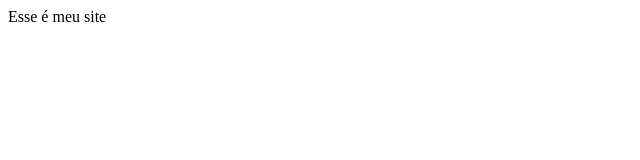
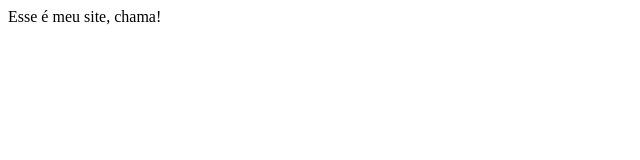
Before and after one commit to aabramson/python, a plain HTML site: page index.html in a window 1280 px wide. Shown: the full height of the page, 0-640 px from the left. Drawn offline with Linux system fonts and the light colour scheme.

Commit message:
teste de branch

```diff
--- a/index.html
+++ b/index.html
@@ -5,6 +5,6 @@
 <title> Meu Site </title>
 </head>
 <body>
-Esse é meu site
+Esse é meu site, chama!
 </body>
 </html>
```
